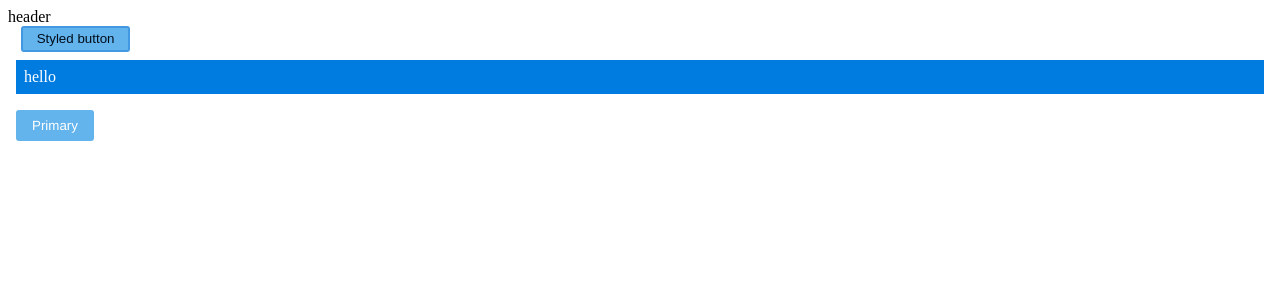
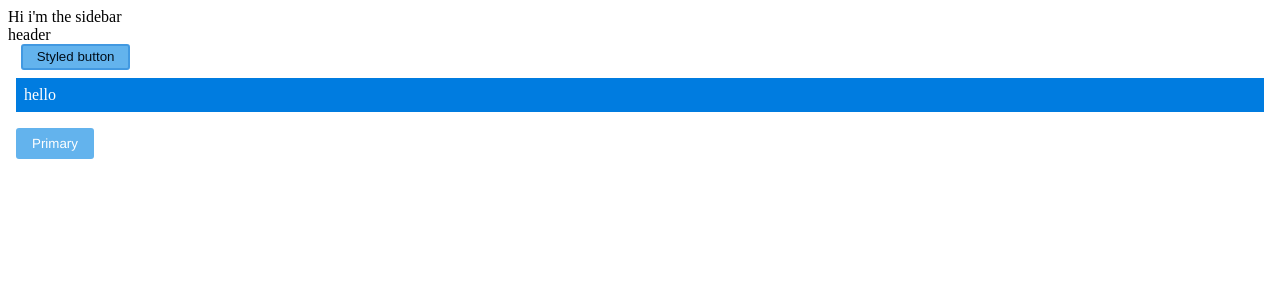
Before and after one commit to peeweetje/Design-system-with-Storybook-styled-components-styled-system, a React (Create React App) app: page / in a window 1280 px wide. Shown: the top 300 px of the page. Built offline with nearby package versions, Linux system fonts and the light colour scheme.

Commit message:
refactor: Rearrange the files and add new folders. Add new component.

```diff
--- a/src/App.tsx
+++ b/src/App.tsx
@@ -1,12 +1,14 @@
 import React from "react";
-import { StyledButton } from "./components/Button";
+import { StyledButton } from "./components/button/Button";
 import Box from "./components/Box";
-import Header from "./components/Header";
-import ButtonStyledSystem from "./components/ButtonStyledSystem";
+import Header from "./components/header/Header";
+import Sidebar from "./components/sidebar/Sidebar";
+import ButtonStyledSystem from "./components/button-styled-system/ButtonStyledSystem";
 
 const App: React.FC = () => {
   return (
     <div>
+      <Sidebar />
       <Header />
       <StyledButton onClick={() => console.log("clicked")}>
         Styled button
--- a/src/components/ButtonStyledSystem.tsx
+++ b/src/components/button-styled-system/ButtonStyledSystem.tsx
@@ -3,8 +3,6 @@ import styled from "styled-components";
 import { variant, VariantArgs } from "styled-system";
 import React, { FC, ReactNode } from "react";
 import { typography } from "styled-system";
-
-// test if the linting works
 
 export interface ButtonStyledSystemProps {
   /** Description of onClick function which returns void **/
--- /dev/null
+++ b/src/components/sidebar/Sidebar.tsx
@@ -0,0 +1,5 @@
+import React from "react";
+
+const Sidebar = () => <div>Hi i'm the sidebar</div>;
+
+export default Sidebar;
--- a/src/index.tsx
+++ b/src/index.tsx
@@ -3,7 +3,7 @@ import ReactDOM from "react-dom";
 import App from "./App";
 import * as serviceWorker from "./serviceWorker";
 import { ThemeProvider } from "styled-components";
-import theme from "./theme";
+import theme from "./styles/theme";
 
 ReactDOM.render(
   <ThemeProvider theme={theme}>
--- a/src/components/global.tsx
+++ b/src/styles/global.tsx
@@ -1,6 +1,6 @@
 import { createGlobalStyle, css } from "styled-components";
-import theme from "../theme";
-import { typography } from "../styles/typography";
+import theme from "./theme";
+import { typography } from "./typography";
 
 export const bodyStyles = css`
   font-family: ${typography.type.primary};
--- a/src/utils/fontLoader.tsx
+++ b/src/utils/fontLoader.tsx
@@ -1,5 +1,5 @@
 /* eslint-env browser */
-import { fontUrl } from "../components/Global";
+import { fontUrl } from "../styles/global";
 
 // Load the font and avoid re-loading it when components change
 const fontLinkId = "storybook-font-link-tag";
```
Also changed, not shown: src/components/button/Button.tsx (renamed from src/components/Button.tsx), src/components/header/Header.tsx (renamed from src/components/header.tsx), src/styles/theme.tsx (renamed from src/theme.tsx), 1 other file (tests, documents, lock files or other folders).
